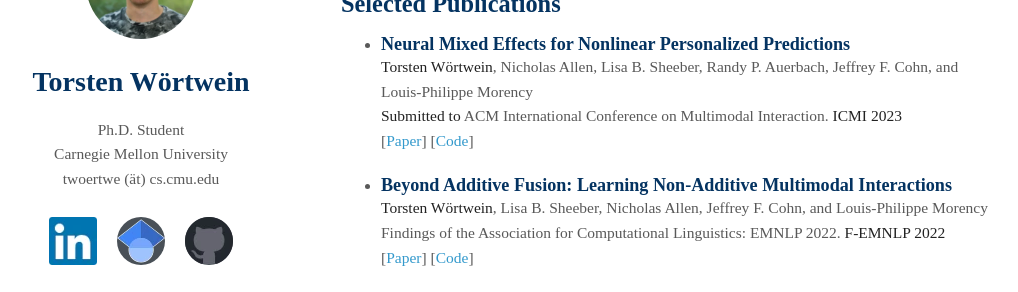
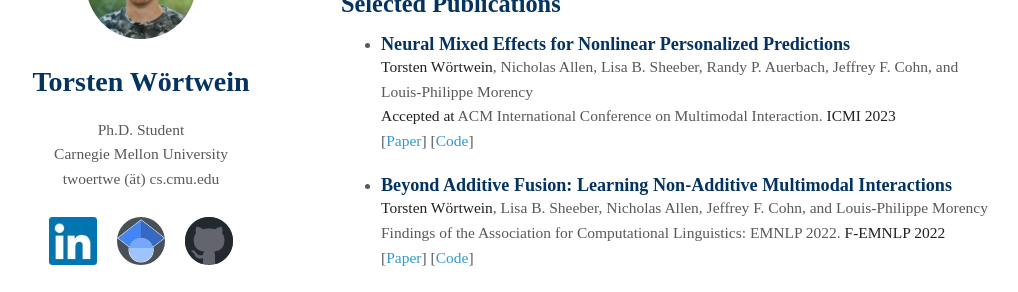
Before and after one commit to twoertwein/twoertwein.github.io, a Jekyll site: the page built from index.md, in a window 1280 px wide and 900 px high, scrolled down 401 px. Shown: the part 153-445 px from the top of the window, without its empty margins (129-1147 px from the left). Built offline with Jekyll 4.4.1, drawn with Linux system fonts in a browser that asks for light colours; our own code applies the rules of GitHub Pages for plain Markdown files.

```diff
--- a/index.md
+++ b/index.md
@@ -22,9 +22,9 @@ Examples of socially aware technologies that I worked on include:
 - ### Neural Mixed Effects for Nonlinear Personalized Predictions
   **Torsten Wörtwein**, Nicholas Allen, Lisa B. Sheeber, Randy P. Auerbach, Jeffrey F. Cohn, and Louis-Philippe Morency
   <br>
-  **Submitted to** ACM International Conference on Multimodal Interaction. **ICMI 2023**
+  **Accepted at** ACM International Conference on Multimodal Interaction. **ICMI 2023**
   <br>
-  [[Paper](https://github.com/twoertwein/NeuralMixedEffects/blob/main/preprint.pdf)] [[Code](https://github.com/twoertwein/NeuralMixedEffects/)]
+  [[Paper](https://arxiv.org/abs/2306.08149)] [[Code](https://github.com/twoertwein/NeuralMixedEffects/)]
 
 - ### Beyond Additive Fusion: Learning Non-Additive Multimodal Interactions
   **Torsten Wörtwein**, Lisa B. Sheeber, Nicholas Allen, Jeffrey F. Cohn, and Louis-Philippe Morency
```
